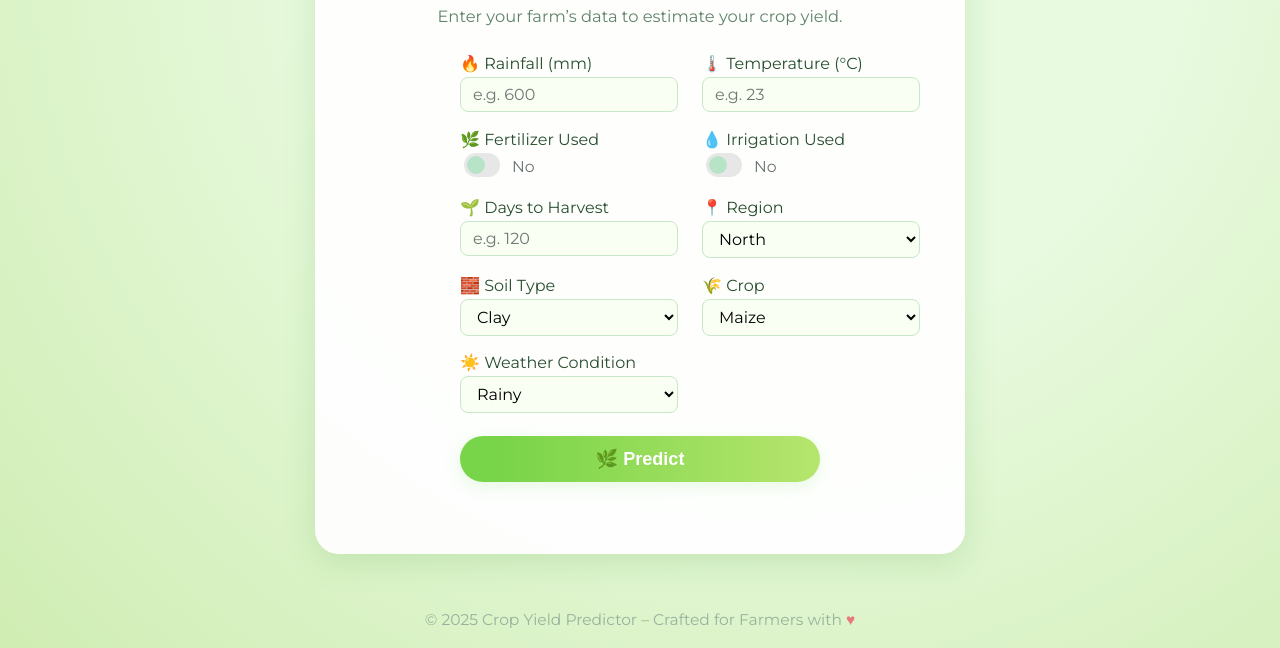
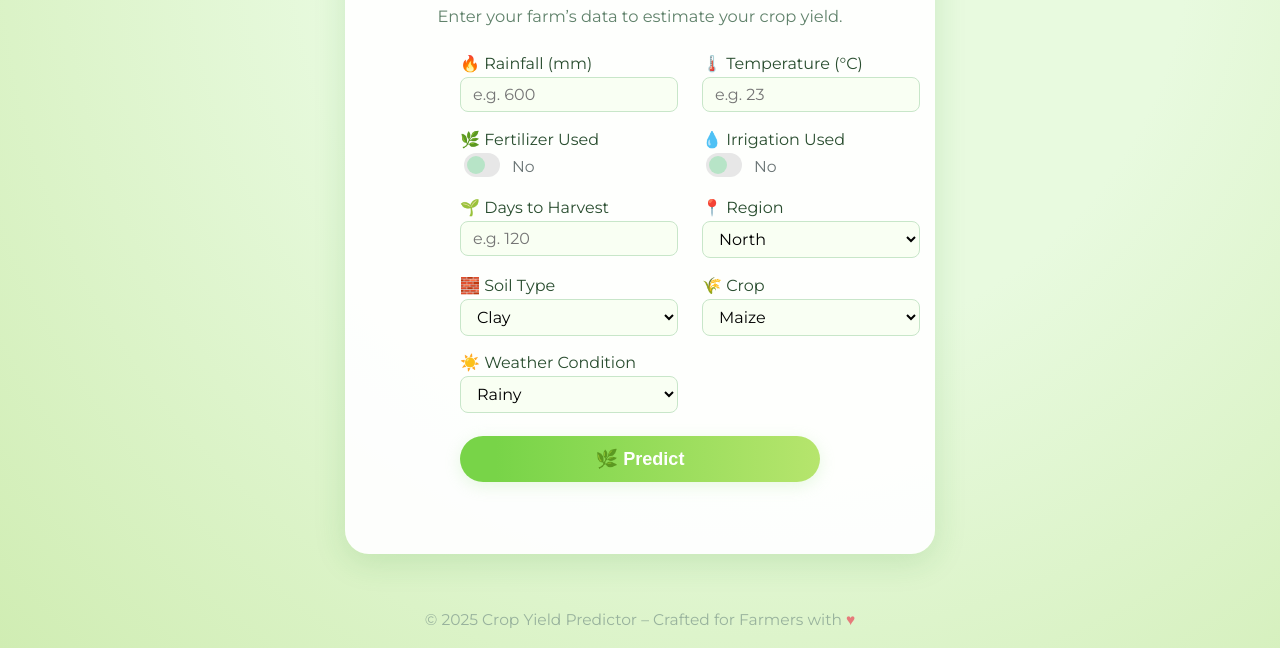
Before and after one commit to AletiAdarsh/Crop-Yeild_predictor, a plain HTML site: page index.html in a window 1280 px wide. Shown: the part 152-800 px from the top of the page. Drawn offline with Linux system fonts and the light colour scheme.

Commit message:
Update index.html

```diff
--- a/index.html
+++ b/index.html
@@ -21,7 +21,7 @@
   border-radius: 24px;
   box-shadow: 0 8px 32px 0 rgba(34, 139, 34, 0.15);
   padding: 2.5rem 2.8rem 1.8rem 2.8rem;
-  max-width: 560px;
+  max-width: 500px;
   width: 100%;
   margin: 48px 0 24px 0;
   display: flex;
```
